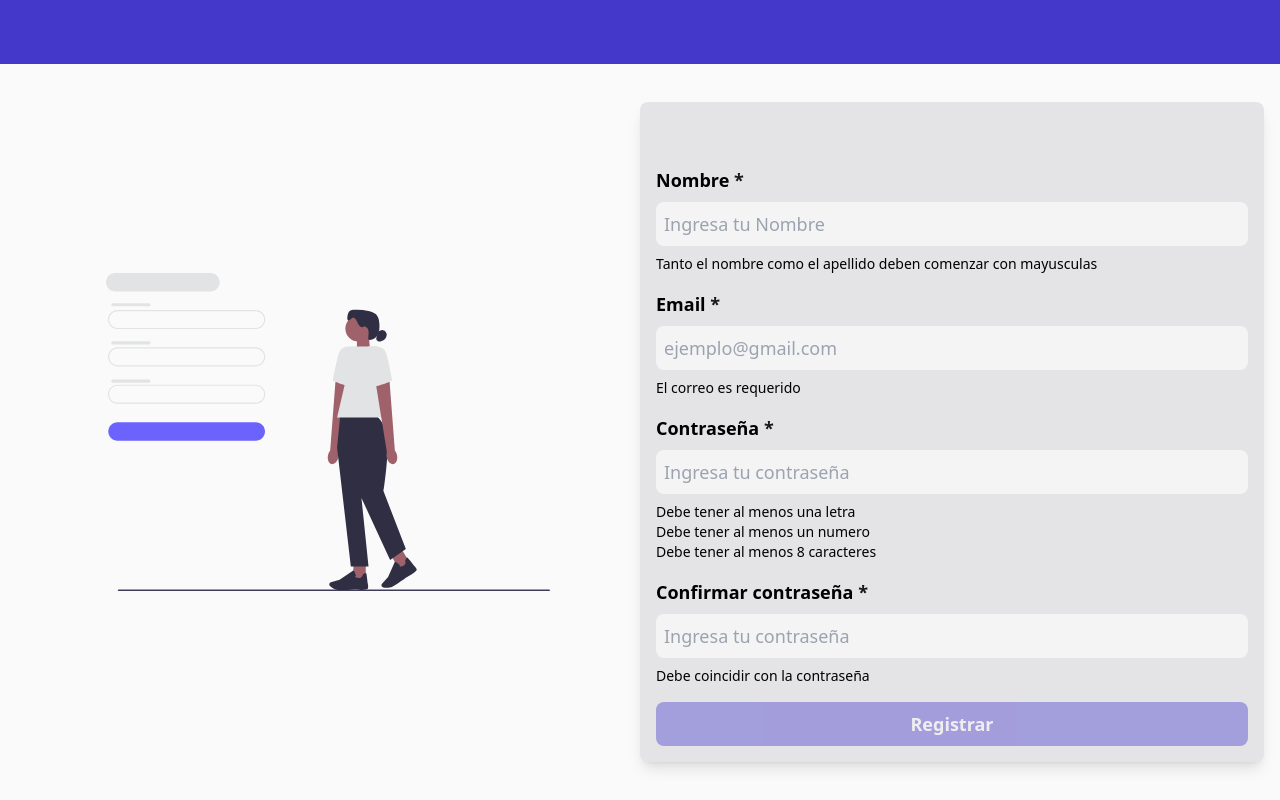
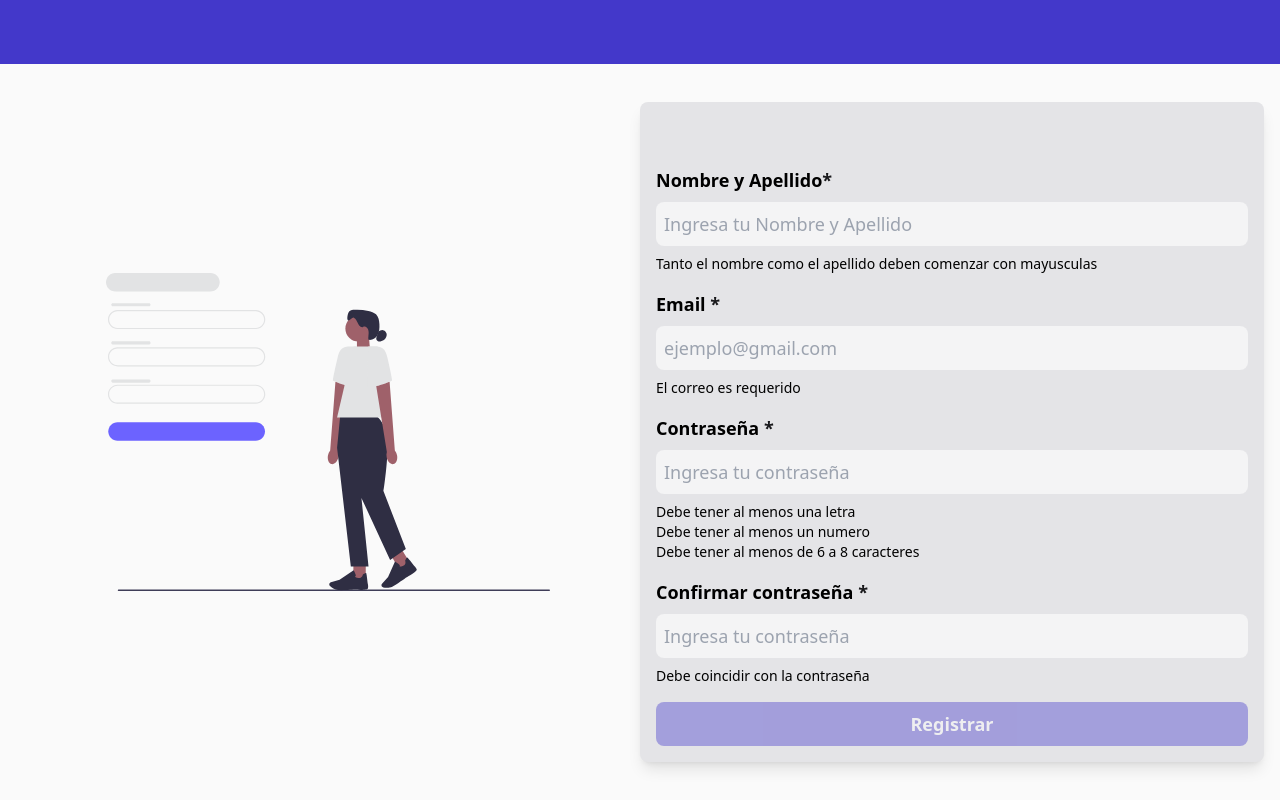
Before and after one commit to rafaeltriasdev/TodoListPrueba, a website: page views/signup/index.html in a window 1280 px wide. Drawn offline with nearby package versions, Linux system fonts and the light colour scheme; files whose address does not match are found by name.

```diff
--- a/views/signup/index.html
+++ b/views/signup/index.html
@@ -27,14 +27,14 @@
       >
         <div class="flex flex-col gap-2">
           <label class="font-bold" for="name-input"
-            >Nombre <span class="text-red-500 text-zinc-900">*</span></label
+            >Nombre y Apellido<span class="text-red-500 text-zinc-900">*</span></label
           >
           <input
             id="name-input"
             type="text"
             name="name-input"
             autocomplete="off"
-            placeholder="Ingresa tu Nombre"
+            placeholder="Ingresa tu Nombre y Apellido"
             class="rounded-lg p-2 bg-zinc-100 focus:outline-indigo-700"
           />
           <p class="text-sm etxt-zinc-800">
@@ -70,7 +70,7 @@
           <p class="text-sm etxt-zinc-800">
             Debe tener al menos una letra <br />
             Debe tener al menos un numero <br />
-            Debe tener al menos 8 caracteres
+            Debe tener al menos de 6 a 8 caracteres
           </p>
         </div>
         <div class="flex flex-col gap-2">
```
Also changed, not shown: views/signup/index.js (added, +16 -0 lines).
